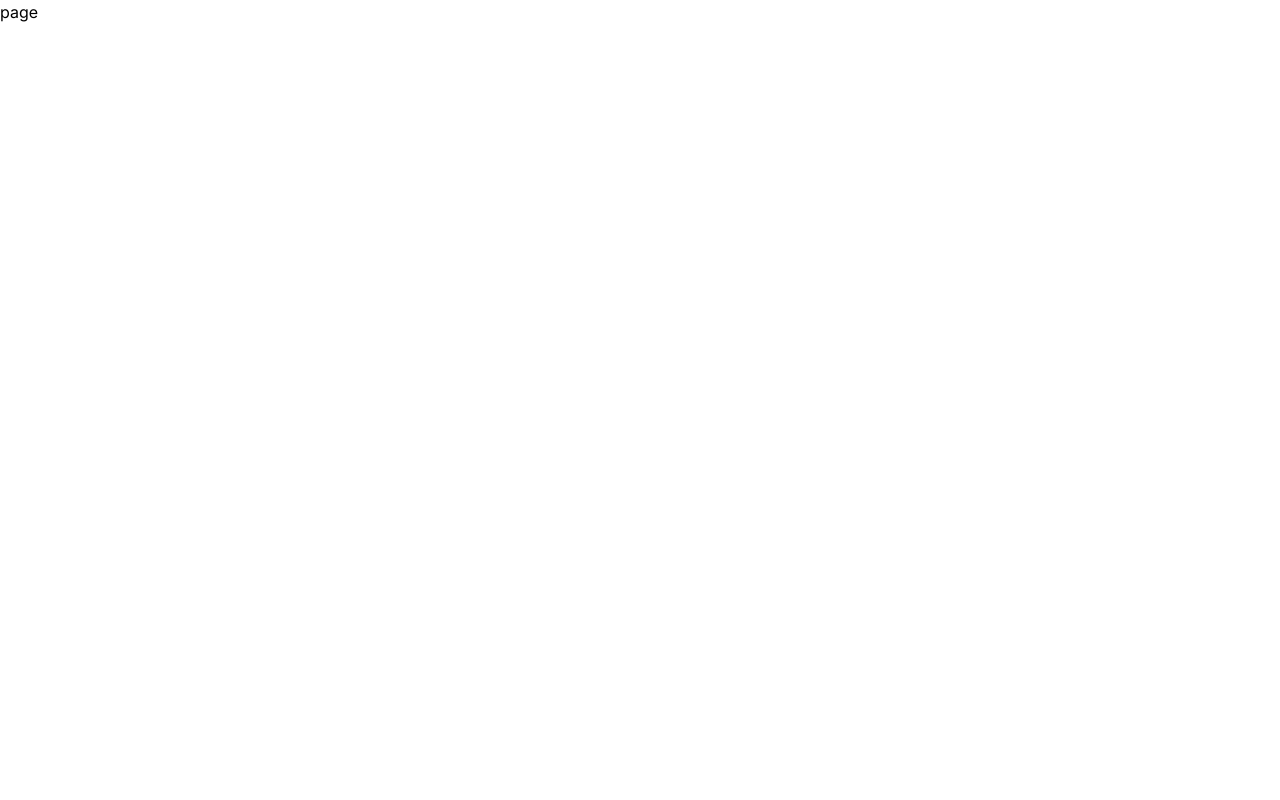
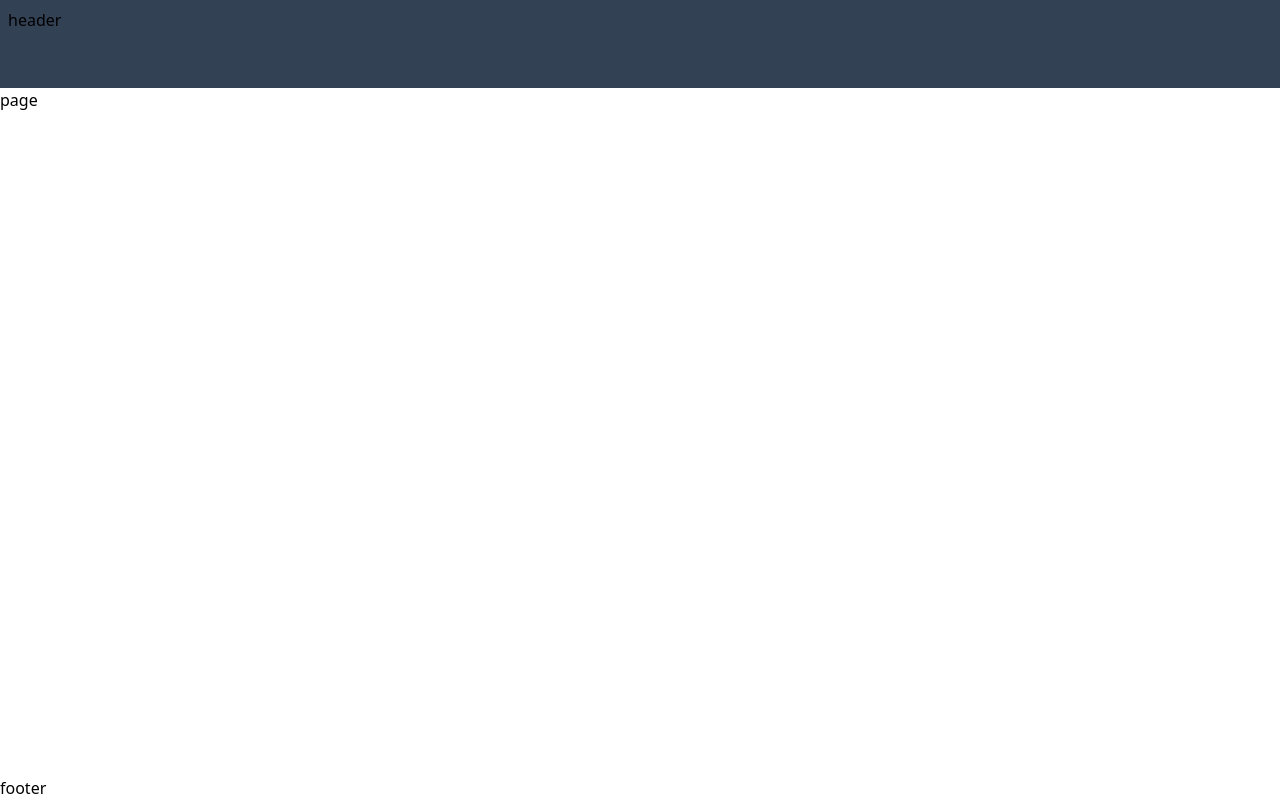
Before and after one commit to matinsekhavat/portfolio, a Next.js app: page / in a window 1280 px wide. Built offline with nearby package versions, Linux system fonts and the light colour scheme.

Commit message:
setup project Grid system

```diff
--- a/app/layout.tsx
+++ b/app/layout.tsx
@@ -1,8 +1,6 @@
 import type { Metadata } from "next";
-import { Inter } from "next/font/google";
+import localFont from "next/font/local";
 import "./globals.css";
-
-const inter = Inter({ subsets: ["latin"] });
 
 export const metadata: Metadata = {
   title: "Create Next App",
@@ -16,7 +14,17 @@ export default function RootLayout({
 }>) {
   return (
     <html lang="en">
-      <body className={inter.className}>{children}</body>
+      <body>
+        {/* App Layout */}
+        <div className="min-h-dvh grid grid-rows-[auto_1fr_auto]">
+          <header className="h-[88px] bg-slate-700 p-2">header</header>
+          <main>
+            <div>{children}</div>
+          </main>
+
+          <footer>footer</footer>
+        </div>
+      </body>
     </html>
   );
 }
```
